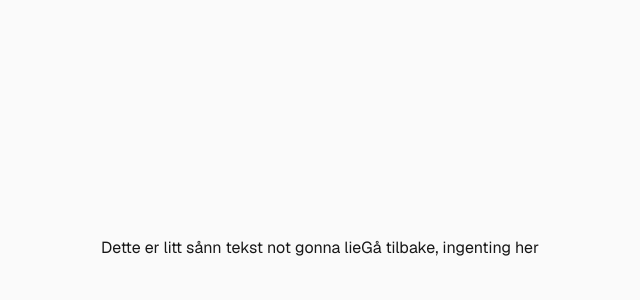
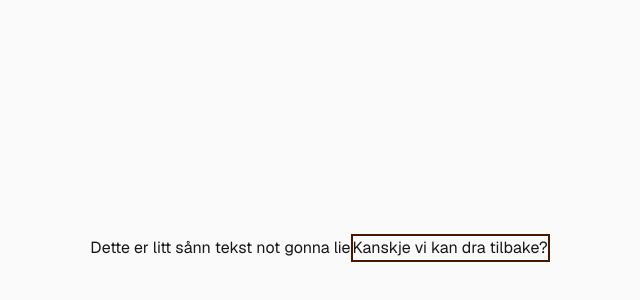
Before and after one commit to Nikunne/rigga.no, a Next.js app: page /tester in a window 1280 px wide. Shown: the part 152-452 px from the top of the page, without its empty margins (320-960 px from the left). Built offline with nearby package versions, Linux system fonts and the light colour scheme.

Commit message:
added component the correct way

```diff
--- /dev/null
+++ b/Components/BackButton.tsx
@@ -0,0 +1,15 @@
+'use client';
+
+import { useRouter } from 'next/navigation';
+
+function BackButton() {
+  const router = useRouter();
+
+  return (
+    <button className="border-2 border-amber-950" type="button" onClick={() => router.back()}>
+      Kanskje vi kan dra tilbake?
+    </button>
+  );
+}
+
+export default BackButton;
--- a/app/tester/page.tsx
+++ b/app/tester/page.tsx
@@ -1,9 +1,7 @@
-'use client';
 import Image from "next/image";
 
-
 import { useRouter } from 'next/navigation';
-import {router} from "next/dist/client";
+import BackButton from "@/Components/BackButton";
 
 
 
@@ -11,9 +9,7 @@ export default function Home() {
   return (
     <div className="flex min-h-screen items-center justify-center bg-zinc-50 font-sans dark:bg-black">
       <p>Dette er litt sånn tekst not gonna lie</p>
-      <button type="button" onClick={() => router.back()}>
-          Gå tilbake, ingenting her
-      </button>
+      <BackButton />
     </div>
   );
 }
```
